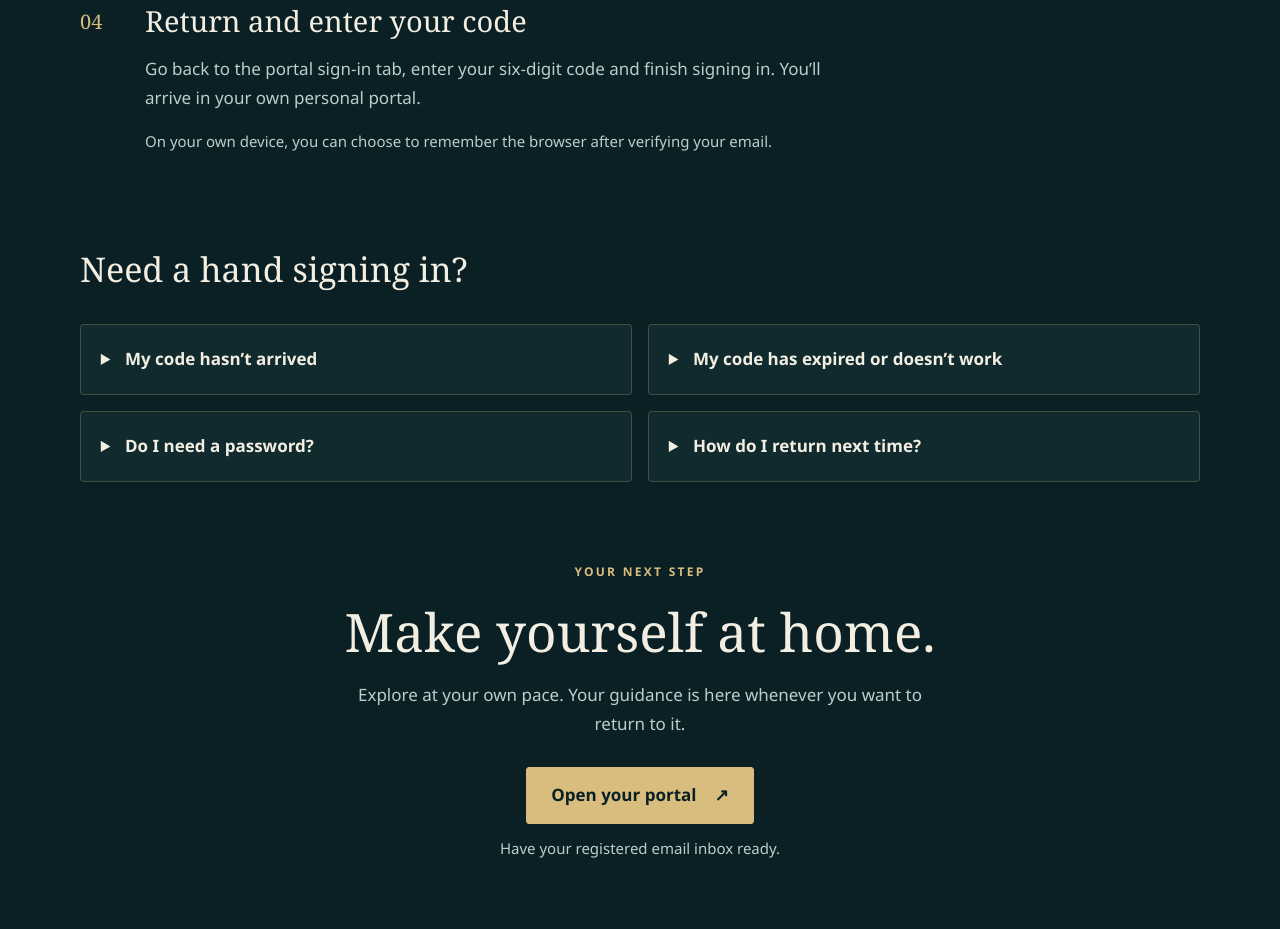
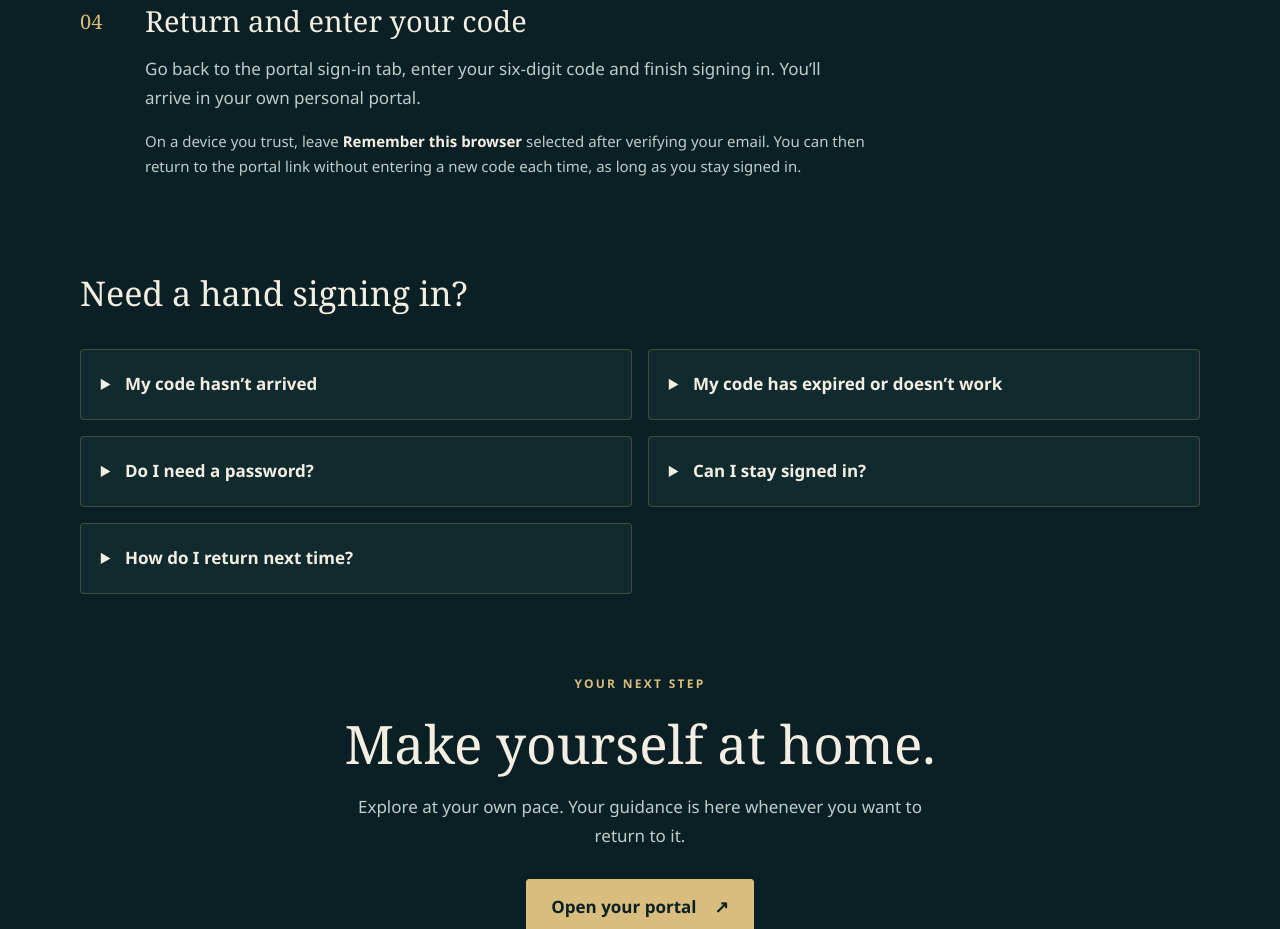
Before and after one commit to jefferyseah-max/jeff-seah-website, a plain HTML site: page portal-guide.html in a window 1280 px wide. Shown: the part 4155-5084 px from the top of the page. Drawn offline with Linux system fonts and the light colour scheme.

Commit message:
Explain remembered browser access on portal guide

```diff
--- a/portal-guide.html
+++ b/portal-guide.html
@@ -61,7 +61,7 @@
           <div class="step-copy"><span class="step-number" aria-hidden="true">03</span><h3>Check your inbox</h3><p>Look for an email from <strong>Cloudflare Access</strong> with a six-digit code. Cloudflare provides the secure sign-in for your portal.</p><p>Your code is valid for <strong>10 minutes</strong>. If you request another, use the newest code.</p></div>
           <figure><a class="screenshot-link" data-track-target="code-screenshot" data-track-placement="email-step" href="/img/portal-guide/cloudflare-code-example.png" target="_blank" rel="noopener" aria-label="View the example Cloudflare code email at full size in a new tab"><img src="/img/portal-guide/cloudflare-code-example.png" width="1626" height="967" alt="Example Cloudflare Access email for reports.jeffseah.rocks. The illustrated code is 123456, labelled Example only." loading="lazy"></a><figcaption>Example only. Enter the code from your own email.</figcaption></figure>
         </li>
-        <li class="step"><div class="step-copy"><span class="step-number" aria-hidden="true">04</span><h3>Return and enter your code</h3><p>Go back to the portal sign-in tab, enter your six-digit code and finish signing in. You’ll arrive in your own personal portal.</p><p class="small-note">On your own device, you can choose to remember the browser after verifying your email.</p></div></li>
+        <li class="step"><div class="step-copy"><span class="step-number" aria-hidden="true">04</span><h3>Return and enter your code</h3><p>Go back to the portal sign-in tab, enter your six-digit code and finish signing in. You’ll arrive in your own personal portal.</p><p class="small-note">On a device you trust, leave <strong>Remember this browser</strong> selected after verifying your email. You can then return to the portal link without entering a new code each time, as long as you stay signed in.</p></div></li>
       </ol>
     </section>
 
@@ -69,6 +69,7 @@
       <details data-track-help="code-missing"><summary>My code hasn’t arrived</summary><p>First, check that you entered the email address registered for your reports. Check that inbox’s spam or junk folder too.</p><p>If it still hasn’t arrived, reply to the email where I shared this guide so I can check your sign-in address.</p></details>
       <details data-track-help="code-expired"><summary>My code has expired or doesn’t work</summary><p>Request a fresh code from the sign-in screen and use only the newest email. Requesting another code replaces the previous one.</p></details>
       <details data-track-help="password"><summary>Do I need a password?</summary><p>No. Use your registered email and the code sent to that inbox. If you sign out, you’ll need to verify your email again.</p></details>
+      <details data-track-help="stay-signed-in"><summary>Can I stay signed in?</summary><p>Yes. Choose <strong>Remember this browser</strong> after verifying your email. On the same browser and device, you can normally return to the portal link without another code. You can close the portal tab and come back later.</p><p>Signing out revokes that browser’s access. You will also need to verify again if you switch browsers, clear your cookies, have browser access revoked, or do not return for a year. Private browsing may clear your sign-in when the window closes.</p></details>
       <details data-track-help="return-next"><summary>How do I return next time?</summary><p>Bookmark your portal at <a href="https://reports.jeffseah.rocks/members/portal/" target="_blank" rel="noopener">reports.jeffseah.rocks</a>. You can also keep this guide to revisit the walkthrough.</p></details>
     </div></section>
 
```
